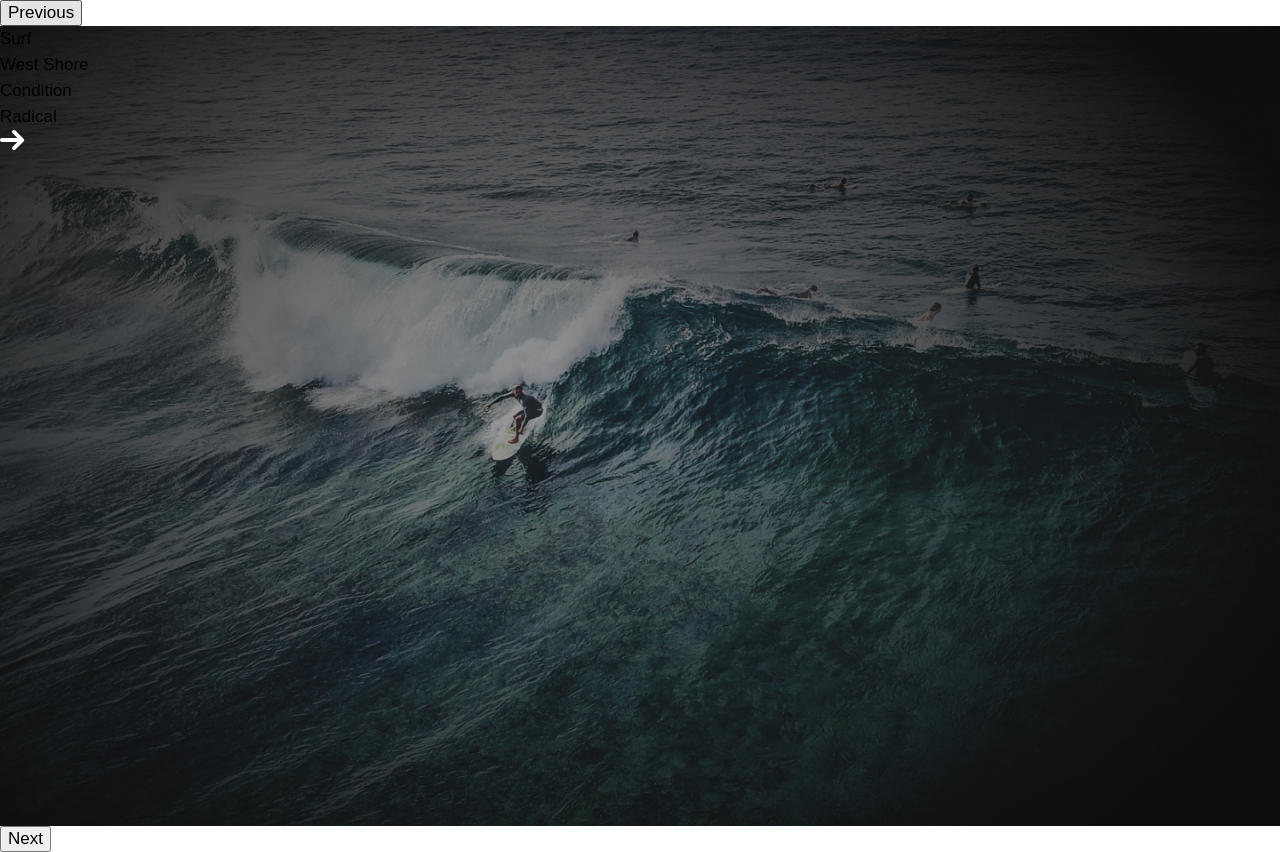
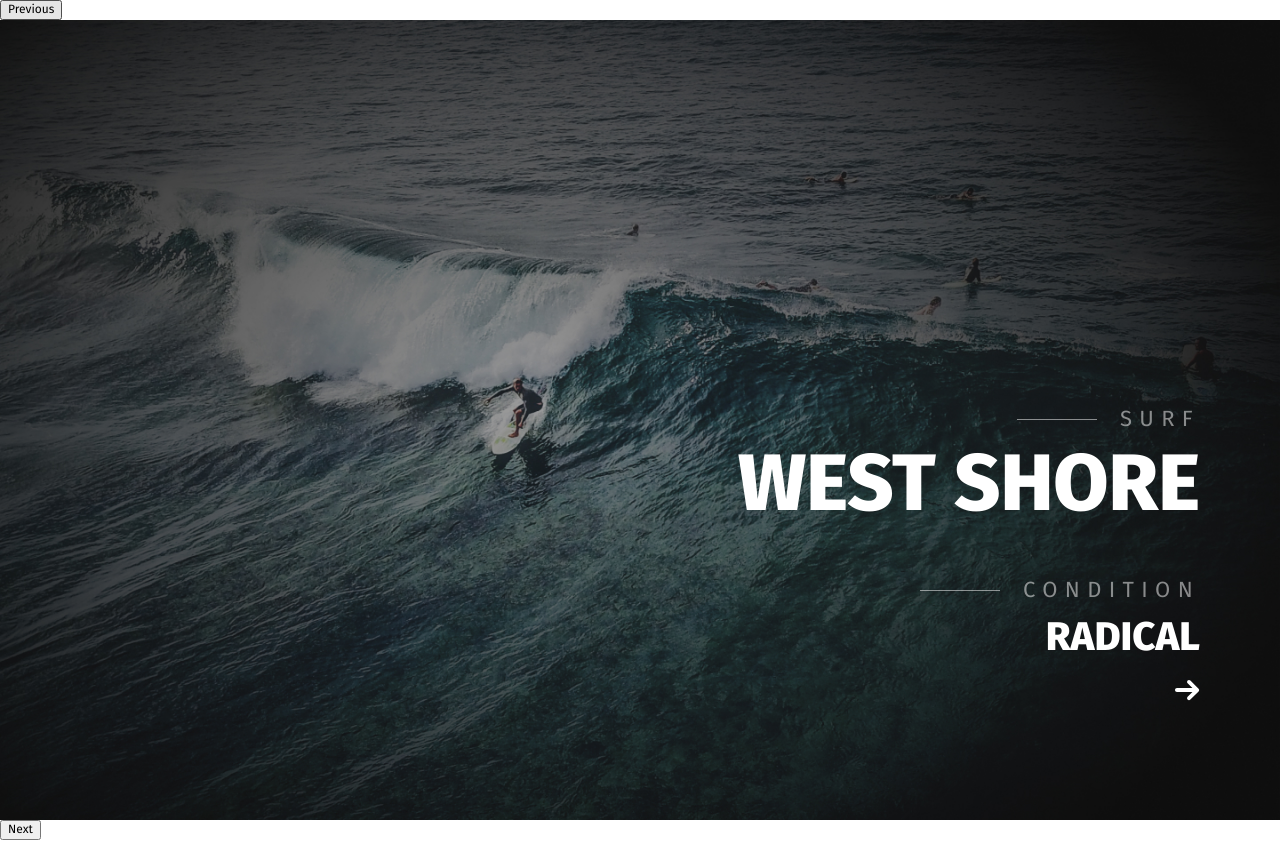
Before and after one commit to AnastasiaGer/go-surf, a website: page public/index.html in a window 1280 px wide. Drawn offline with nearby package versions, Linux system fonts and the light colour scheme.

Commit message:
slider-item__info

```diff
--- a/public/index.html
+++ b/public/index.html
@@ -6,6 +6,7 @@
   <meta name="viewport" content="width=device-width, initial-scale=1.0">
   <meta http-equiv="X-UA-Compatible" content="ie=edge">
   <title>Document</title>
+  <link href="https://fonts.googleapis.com/css2?family=Fira+Sans:wght@100;300;400;500;600;700;800&display=swap" rel="stylesheet">
   <link rel="stylesheet" href="css/style.min.css">
 </head>
 
--- a/source/scss/_global.scss
+++ b/source/scss/_global.scss
@@ -33,10 +33,11 @@ body{
   min-width: 320px;
   overflow-x: hidden;
   position: relative;
-  color: #000;
-  @extend %ubuntu-light;
-  font-size: 17px;
-  line-height: 26px;
+  color: #fff;
+  font-family: 'Fira Sans', sans-serif;
+  font-weight: 400;
+  font-size: 12px;
+  line-height: 14px;
 }
 
 .container{
@@ -44,3 +45,28 @@ body{
   padding: 0 15px;
   margin: 0 auto;
 }
+
+.suptitle-left{
+  font-size: 22px;
+  line-height: 32px;
+
+  letter-spacing: 7.33333px;
+  text-transform: uppercase;
+
+  mix-blend-mode: normal;
+  opacity: 0.5;
+
+  padding-left: 103px;
+  position: relative;
+  display: inline-block;
+
+  &::before{
+    content: '';
+    position: absolute;
+    width: 80px;
+    height: 1px;
+    background-color: #fff;
+    left: 0;
+    top: 50%;
+  }
+}
--- a/source/scss/style.scss
+++ b/source/scss/style.scss
@@ -15,7 +15,42 @@
     background-repeat: no-repeat;
     background-size: cover;
     background-position: center;
+    position: relative;
   }
 }
 
+.slider-item__info{
+  position: absolute;
+  right: 80px;
+  bottom: 116px;
+  text-align: right;
+  text-transform: uppercase;
+}
+
+.slider-item__info-suptitle{
+  margin-bottom: 5px;
+}
+
+.slider-item__info-suptext{
+  margin-bottom: 8px;
+}
+
+.slider-item__info-title{
+  font-weight: 800;
+  font-size: 80px;
+  line-height: 86px;
+  margin-bottom: 48px;
+}
+
+.slider-item__info-text{
+  font-weight: 800;
+  font-size: 40px;
+  line-height: 46px;
+  margin-bottom: 20px;
+}
+
+.slider-item__info-link img{
+  display: inline-block;
+}
+
 @import "media";
```
Also changed, not shown: source/index.html (+1 -0 lines), public/css/style.css, public/css/style.min.css, source/css/style.css, source/css/style.min.css, 2 other files.
